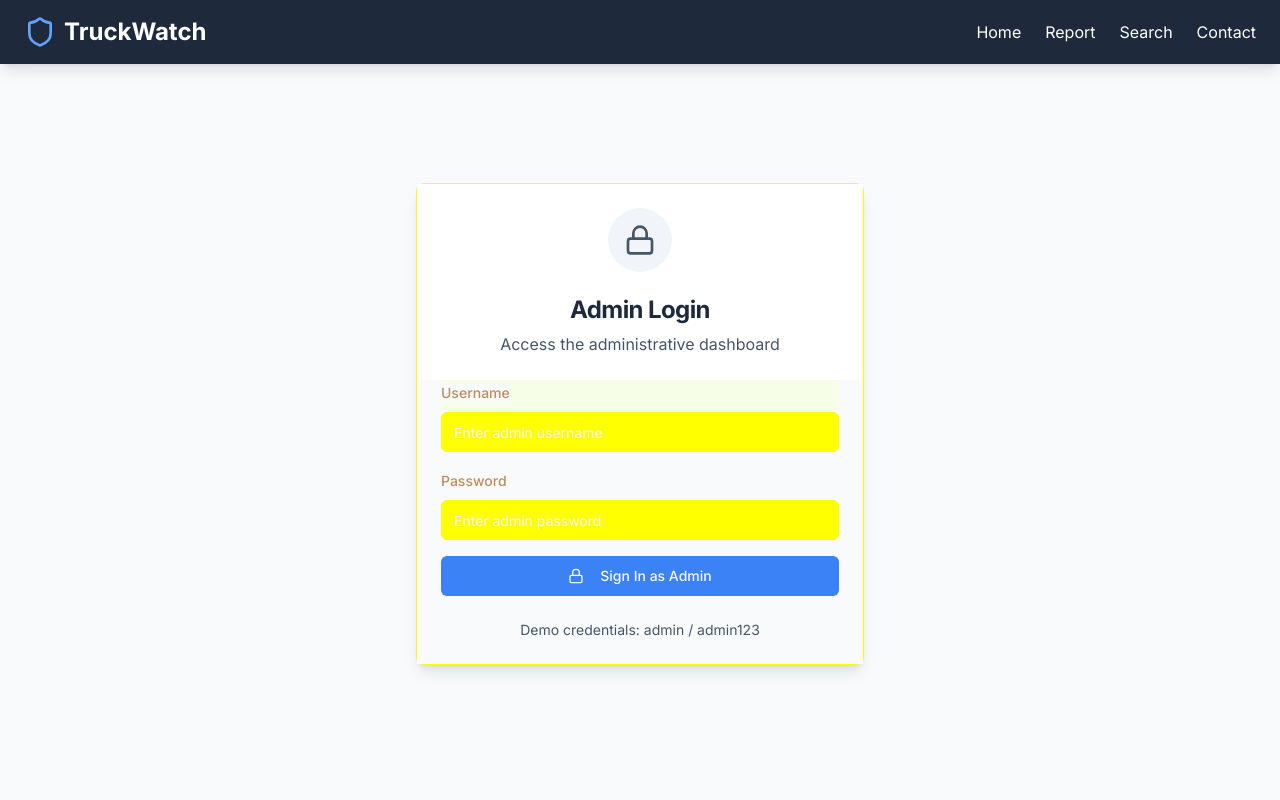
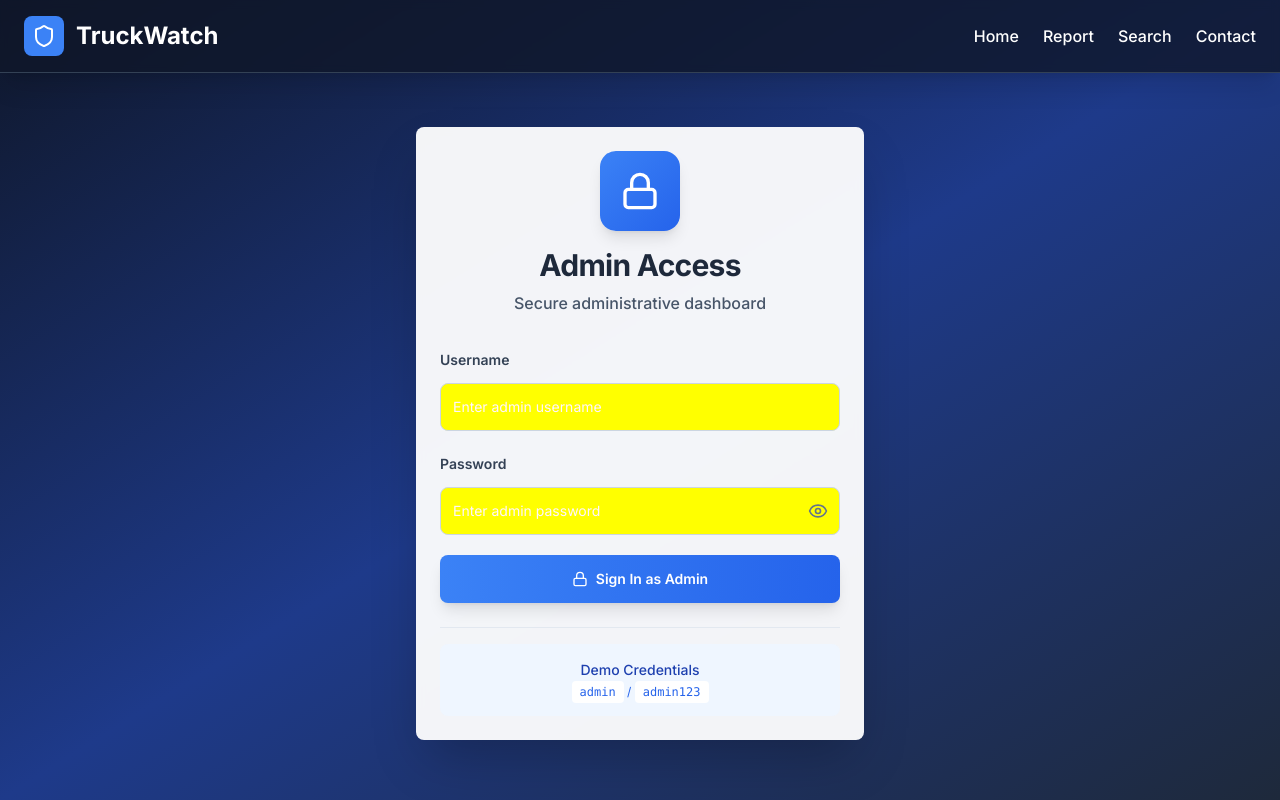
Before and after one commit to cryptolazeez/truck-truth-guardian, a React (Vite) app: page /admin-login in a window 1280 px wide. Built offline with nearby package versions, Linux system fonts and the light colour scheme.

Commit message:
Refactor: Improve admin login page UI

```diff
--- a/src/pages/AdminLogin.tsx
+++ b/src/pages/AdminLogin.tsx
@@ -1,91 +1,154 @@
+
 import React, { useState } from 'react';
 import { Link, useNavigate } from 'react-router-dom';
 import { Button } from '@/components/ui/button';
 import { Input } from '@/components/ui/input';
 import { Label } from '@/components/ui/label';
 import { Card, CardContent, CardHeader, CardTitle } from '@/components/ui/card';
-import { Shield, Lock, AlertCircle } from 'lucide-react';
+import { Shield, Lock, AlertCircle, Eye, EyeOff } from 'lucide-react';
 import { useAdmin } from '@/contexts/AdminContext';
+
 const AdminLogin = () => {
   const [username, setUsername] = useState('');
   const [password, setPassword] = useState('');
   const [error, setError] = useState('');
-  const {
-    login
-  } = useAdmin();
+  const [showPassword, setShowPassword] = useState(false);
+  const [isLoading, setIsLoading] = useState(false);
+  const { login } = useAdmin();
   const navigate = useNavigate();
-  const handleSubmit = (e: React.FormEvent) => {
+
+  const handleSubmit = async (e: React.FormEvent) => {
     e.preventDefault();
     setError('');
+    setIsLoading(true);
+
+    // Simulate loading for better UX
+    await new Promise(resolve => setTimeout(resolve, 800));
+
     const success = login(username, password);
     if (success) {
       navigate('/stats');
     } else {
       setError('Invalid admin credentials');
     }
+    setIsLoading(false);
   };
-  return <div className="min-h-screen bg-slate-50">
+
+  return (
+    <div className="min-h-screen bg-gradient-to-br from-slate-900 via-blue-900 to-slate-800">
       {/* Navigation */}
-      <nav className="bg-slate-800 text-white py-4 px-6 shadow-lg">
+      <nav className="bg-slate-900/80 backdrop-blur-sm border-b border-slate-700 text-white py-4 px-6 shadow-xl">
         <div className="max-w-7xl mx-auto flex items-center justify-between">
-          <Link to="/" className="flex items-center space-x-2">
-            <Shield className="h-8 w-8 text-blue-400" />
+          <Link to="/" className="flex items-center space-x-3 group">
+            <div className="bg-blue-500 p-2 rounded-lg group-hover:bg-blue-400 transition-colors">
+              <Shield className="h-6 w-6 text-white" />
+            </div>
             <h1 className="text-2xl font-bold">TruckWatch</h1>
           </Link>
           <div className="hidden md:flex items-center space-x-6">
-            <Link to="/" className="hover:text-blue-400 transition-colors">Home</Link>
-            <Link to="/report" className="hover:text-blue-400 transition-colors">Report</Link>
-            <Link to="/search" className="hover:text-blue-400 transition-colors">Search</Link>
-            <Link to="/contact" className="hover:text-blue-400 transition-colors">Contact</Link>
+            <Link to="/" className="hover:text-blue-400 transition-colors font-medium">Home</Link>
+            <Link to="/report" className="hover:text-blue-400 transition-colors font-medium">Report</Link>
+            <Link to="/search" className="hover:text-blue-400 transition-colors font-medium">Search</Link>
+            <Link to="/contact" className="hover:text-blue-400 transition-colors font-medium">Contact</Link>
           </div>
         </div>
       </nav>
 
       {/* Admin Login Form */}
       <div className="flex items-center justify-center min-h-[calc(100vh-80px)] py-12 px-6">
-        <Card className="w-full max-w-md shadow-lg bg-slate-50">
-          <CardHeader className="text-center bg-white">
-            <div className="bg-slate-100 w-16 h-16 rounded-full flex items-center justify-center mx-auto mb-4">
-              <Lock className="h-8 w-8 text-slate-600" />
+        <div className="w-full max-w-md">
+          <Card className="shadow-2xl border-0 bg-white/95 backdrop-blur-sm">
+            <CardHeader className="text-center space-y-4 pb-8">
+              <div className="bg-gradient-to-br from-blue-500 to-blue-600 w-20 h-20 rounded-2xl flex items-center justify-center mx-auto shadow-lg">
+                <Lock className="h-10 w-10 text-white" />
               </div>
-            <CardTitle className="text-2xl font-bold text-slate-800">Admin Login</CardTitle>
-            <p className="text-slate-600">Access the administrative dashboard</p>
+              <div className="space-y-2">
+                <CardTitle className="text-3xl font-bold text-slate-800">Admin Access</CardTitle>
+                <p className="text-slate-600 font-medium">Secure administrative dashboard</p>
+              </div>
             </CardHeader>
-          <CardContent className="bg-gray-50">
-            <form onSubmit={handleSubmit} className="space-y-4">
-              {error && <div className="bg-red-50 border border-red-200 rounded-lg p-3 flex items-center space-x-2">
-                  <AlertCircle className="h-4 w-4 text-red-600" />
-                  <span className="text-red-700 text-sm">{error}</span>
-                </div>}
 
-              <div className="space-y-2 bg-lime-50">
-                <Label htmlFor="username" className="text-sm font-medium bg-slate-50">
+            <CardContent className="space-y-6">
+              <form onSubmit={handleSubmit} className="space-y-5">
+                {error && (
+                  <div className="bg-red-50 border border-red-200 rounded-xl p-4 flex items-center space-x-3 animate-in slide-in-from-top-2">
+                    <AlertCircle className="h-5 w-5 text-red-600 flex-shrink-0" />
+                    <span className="text-red-700 font-medium">{error}</span>
+                  </div>
+                )}
+
+                <div className="space-y-3">
+                  <Label htmlFor="username" className="text-sm font-semibold text-slate-700">
                     Username
                   </Label>
-                <Input id="username" type="text" value={username} onChange={e => setUsername(e.target.value)} placeholder="Enter admin username" required />
+                  <Input
+                    id="username"
+                    type="text"
+                    value={username}
+                    onChange={e => setUsername(e.target.value)}
+                    placeholder="Enter admin username"
+                    className="h-12 border-slate-300 focus:border-blue-500 focus:ring-blue-500 rounded-lg"
+                    required
+                  />
                 </div>
 
-              <div className="space-y-2">
-                <Label htmlFor="password" className="text-sm font-medium">
+                <div className="space-y-3">
+                  <Label htmlFor="password" className="text-sm font-semibold text-slate-700">
                     Password
                   </Label>
-                <Input id="password" type="password" value={password} onChange={e => setPassword(e.target.value)} placeholder="Enter admin password" required />
+                  <div className="relative">
+                    <Input
+                      id="password"
+                      type={showPassword ? "text" : "password"}
+                      value={password}
+                      onChange={e => setPassword(e.target.value)}
+                      placeholder="Enter admin password"
+                      className="h-12 pr-12 border-slate-300 focus:border-blue-500 focus:ring-blue-500 rounded-lg"
+                      required
+                    />
+                    <button
+                      type="button"
+                      onClick={() => setShowPassword(!showPassword)}
+                      className="absolute right-3 top-1/2 -translate-y-1/2 text-slate-500 hover:text-slate-700 transition-colors"
+                    >
+                      {showPassword ? <EyeOff className="h-5 w-5" /> : <Eye className="h-5 w-5" />}
+                    </button>
+                  </div>
                 </div>
 
-              <Button type="submit" className="w-full bg-blue-500 hover:bg-blue-400 text-slate-50">
-                <Lock className="mr-2 h-4 w-4" />
-                Sign In as Admin
+                <Button
+                  type="submit"
+                  disabled={isLoading}
+                  className="w-full h-12 bg-gradient-to-r from-blue-500 to-blue-600 hover:from-blue-600 hover:to-blue-700 text-white font-semibold rounded-lg shadow-lg transition-all duration-200 transform hover:scale-[1.02] disabled:opacity-50 disabled:cursor-not-allowed"
+                >
+                  {isLoading ? (
+                    <div className="flex items-center space-x-2">
+                      <div className="w-4 h-4 border-2 border-white border-t-transparent rounded-full animate-spin"></div>
+                      <span>Signing In...</span>
+                    </div>
+                  ) : (
+                    <div className="flex items-center space-x-2">
+                      <Lock className="h-4 w-4" />
+                      <span>Sign In as Admin</span>
+                    </div>
+                  )}
                 </Button>
               </form>
 
-            <div className="mt-6 text-center">
-              <p className="text-sm text-slate-600">
-                Demo credentials: admin / admin123
+              <div className="pt-4 border-t border-slate-200">
+                <div className="bg-blue-50 rounded-lg p-4 text-center">
+                  <p className="text-sm font-medium text-blue-800 mb-1">Demo Credentials</p>
+                  <p className="text-xs text-blue-600">
+                    <span className="font-mono bg-white px-2 py-1 rounded">admin</span> / <span className="font-mono bg-white px-2 py-1 rounded">admin123</span>
                   </p>
+                </div>
               </div>
             </CardContent>
           </Card>
         </div>
-    </div>;
+      </div>
+    </div>
+  );
 };
+
 export default AdminLogin;
```
Lines whose indentation alone changed are shown as unchanged.
